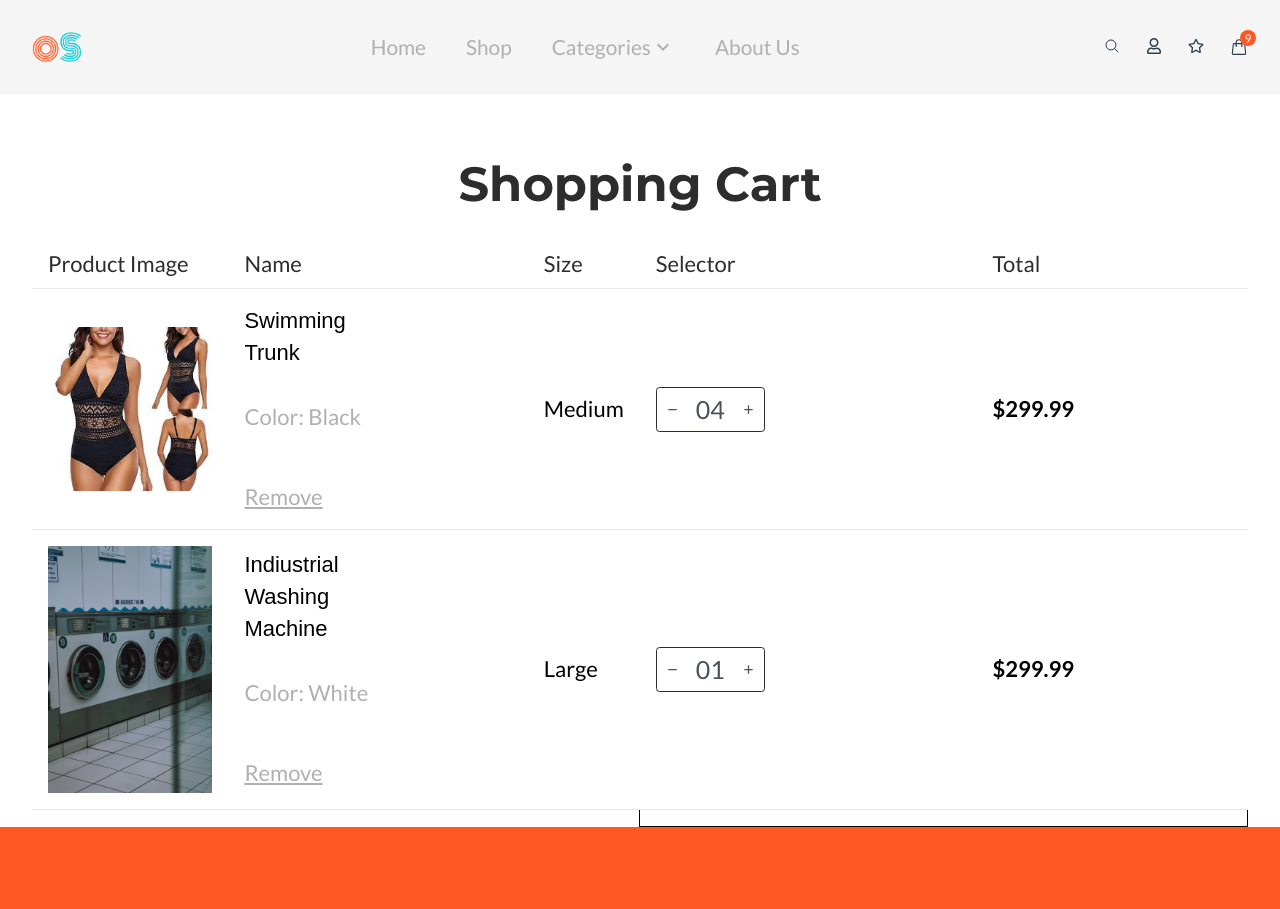
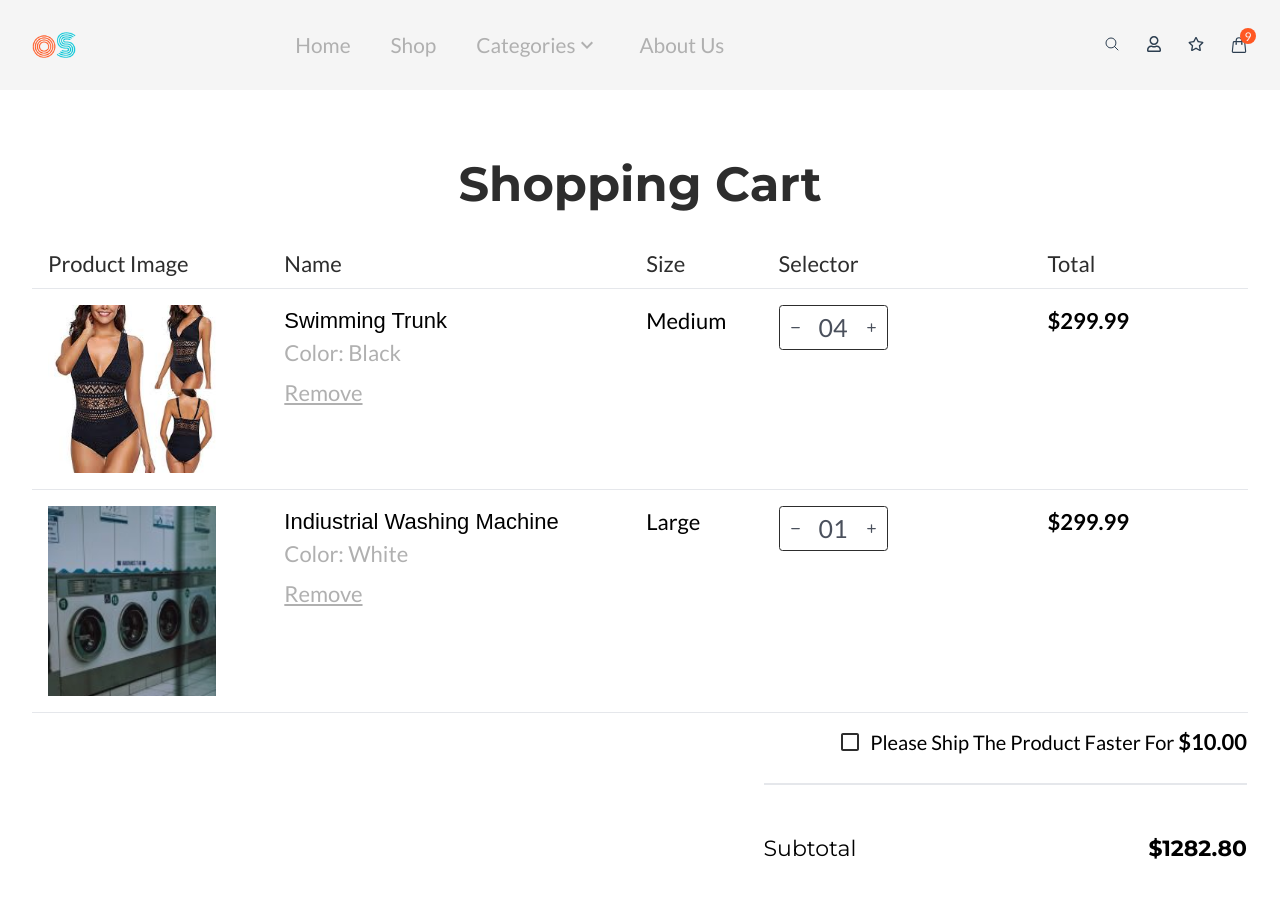
Before and after one commit to obere4u/timbu-cloud-shop, a Next.js app: page /cart in a window 1280 px wide. Shown: the top 909 px of the page. Built offline with nearby package versions, Linux system fonts and the light colour scheme; a web font is replaced by a local one.

Commit message:
Cart done

```diff
--- a/src/app/cart/page.jsx
+++ b/src/app/cart/page.jsx
@@ -3,9 +3,9 @@ import ClientLayout from "../clientLayout";
 import { cn } from "@/utils/cn";
 import { lato, montserrat, volkhov } from "@/ui/fonts";
 import { cartDetails } from "./cartDetails";
-import { HiOutlinePlusSm } from "react-icons/hi";
-import { HiOutlineMinusSm } from "react-icons/hi";
+import { HiOutlinePlusSm, HiOutlineMinusSm } from "react-icons/hi";
 import Image from "next/image";
+import { MdOutlineCheckBoxOutlineBlank } from "react-icons/md";
 
 export default function Cart() {
   const tableHeaders = ["product image", "name", "size", "selector", "total"];
@@ -21,9 +21,8 @@ export default function Cart() {
           Shopping cart
         </h1>
 
-        <div className="mt-10">
-          <table className="min-w-full leading-normal border-collapse">
-            <thead>
+        <table className="mt-10 min-w-full leading-normal border-collapse">
+          <thead className="w-full">
             <tr>
               {tableHeaders.map((tableHeader) => (
                 <th
@@ -42,23 +41,27 @@ export default function Cart() {
             {cartDetails.map((item, index) => (
               <React.Fragment key={index}>
                 <tr>
-                    <td className="px-4 py-4 text-left capitalize border-b border-t">
+                  <td className="align-top px-4 py-4 text-left capitalize border-b border-t">
+                    <div className="flex flex-col justify-between h-full">
                       <Image
                         src={item.image}
                         width={168}
                         height={225}
                         alt={item.name[0].title}
                       />
+                    </div>
                   </td>
-                    <td className="px-4 py-2 text-left capitalize border-b border-t">
-                      <p
+                  <td className="align-top px-4 py-4 text-left capitalize border-b border-t">
+                    <div className="flex flex-col h-full justify-between">
+                      <div>
+                        <span
                           className={cn(
                             volkhov.className,
-                          "w-[40%] py-2 font-[400] capitalize text-[1.375rem] text-left leading-[32px]"
+                            "py-2 font-[400] capitalize text-[1.375rem] text-left leading-[32px]"
                           )}
                         >
                           {item.name[0].title}
-                      </p>
+                        </span>
                         <br />
                         <span
                           className={cn(
@@ -68,25 +71,26 @@ export default function Cart() {
                         >
                           color: {item.name[0].color}
                         </span>
-                      <br />
+                      </div>
                       <button
                         className={cn(
                           lato.className,
-                          "mt-10 py-2 font-[400] capitalize text-[1.375rem] text-left text-secondary-mediumGrey underline leading-[32px]"
+                          "mt-auto py-2 font-[400] capitalize text-[1.375rem] text-left text-secondary-mediumGrey underline leading-[32px]"
                         )}
                       >
                         {item.name[0].remove}
                       </button>
+                    </div>
                   </td>
                   <td
                     className={cn(
                       lato.className,
-                        "px-4 py-2 font-[400] capitalize border-b border-t text-[1.375rem] text-left leading-[32px]"
+                      "align-top px-4 py-4 font-[400] capitalize border-b border-t text-[1.375rem] text-left leading-[32px]"
                     )}
                   >
-                      {item.size}
+                    <span>{item.size}</span>
                   </td>
-                    <td className="px-4 py-2 text-left capitalize border-b border-t">
+                  <td className="align-top px-4 py-4 text-left capitalize border-b border-t">
                     <div
                       className={cn(
                         lato.className,
@@ -106,7 +110,7 @@ export default function Cart() {
                   <td
                     className={cn(
                       lato.className,
-                        "px-4 py-2 font-[700] capitalize border-b border-t text-[1.375rem] text-left leading-[32px]"
+                      "align-top px-4 py-4 font-[700] capitalize border-b border-t text-[1.375rem] text-left leading-[32px]"
                     )}
                   >
                     {item.total}
@@ -120,15 +124,54 @@ export default function Cart() {
               <td colSpan="3"></td>
               <td
                 colSpan="2"
-                  className="px-4 border border-black py-2 text-left capitalize border-t w-[50%]"
+                className="align-top  py-2 text-right capitalize border-t"
               >
-                  {/* You can calculate the total here if needed */}
+                <div className="flex space-x-2 items-center justify-end ">
+                  <MdOutlineCheckBoxOutlineBlank className="w-[24px] h-[24px] text-primary-richBlack" />
+                  <p
+                    className={cn(
+                      lato.className,
+                      "capitalize text-[1.25rem] font-[400] leading-[42px]"
+                    )}
+                  >
+                    please ship the product faster for{" "}
+                    <span className="font-[700] text-[1.375rem] leading-[42px]">
+                      $10.00
+                    </span>
+                  </p>
+                </div>
+                <hr className="border-[1px]  mt-5" />
+                <div
+                  className={cn(
+                    montserrat.className,
+                    "py-12 text-[1.375rem] leading-[32px] w-full flex items-center justify-between"
+                  )}
+                >
+                  <span className="font-[400]">subtotal</span>
+                  <span className="font-[700]">$1282.80</span>
+                </div>
+
+                <button
+                  className={cn(
+                    lato.className,
+                    "font-[500] text-[1.5rem] leading-[24px] text-center capitalize w-full py-4 bg-[#B0B0B0] hover:bg-accent-softYellow transition-colors duration-150 ease-in-out hover:text-text-secondary text-secondary-lightGrey rounded-[8px]"
+                  )}
+                >
+                  checkout
+                </button>
+                <p
+                  className={cn(
+                    montserrat.className,
+                    "font-[700] text-[1.375rem] leading-[24px] text-center capitalize w-full underline text-primary-richBlack rounded-[8px] py-12"
+                  )}
+                >
+                  Continue Shopping
+                </p>
               </td>
             </tr>
           </tfoot>
         </table>
       </div>
-      </div>
     </ClientLayout>
   );
 }
--- a/src/components/footer/components/Form.jsx
+++ b/src/components/footer/components/Form.jsx
@@ -52,7 +52,7 @@ export default function Form() {
           type="submit"
           className={cn(
             lato.className,
-            "mt-4 capitalize font-[500] text-[1.5rem] text-center leading-[24px] text-secondary-lightGrey bg-primary-richBlack w-full rounded-[8px] hover:bg-accent-softYellow hover:text-primary-richBlack p-3"
+            "mt-4 capitalize font-[500] text-[1.5rem] text-center leading-[24px] text-secondary-lightGrey bg-primary-richBlack w-full rounded-[8px] hover:bg-accent-softYellow transition-colors duration-150 ease-in-out hover:text-primary-richBlack p-3"
           )}
         >
           Subscribe
--- a/src/components/navbar/Navbar.jsx
+++ b/src/components/navbar/Navbar.jsx
@@ -9,7 +9,7 @@ export default function Navbar() {
   const [header, setHeader] = useState(false);
 
   const scrollHeader = () => {
-    if (window.scrollY >= 70) {
+    if (window.scrollY >= 32) {
       setHeader(true);
     } else {
       setHeader(false);
--- a/src/components/navbar/components/Links.jsx
+++ b/src/components/navbar/components/Links.jsx
@@ -49,13 +49,13 @@ export default function Links({ header }) {
           <div
             key={index}
             className={cn(
-              "w-fit capitalize text-[1.3rem] text-secondary-mediumGrey hover:text-text-primary hover:scale-[1.03] border-b border-secondary-lightGrey hover:border-text-primary leading-[24px] transition duration-150 ease-in-out",
+              "w-fit capitalize text-[1.3rem] text-secondary-mediumGrey hover:text-text-primary hover:scale-[1.03]  hover:border-text-primary leading-[24px] transition duration-150 ease-in-out",
               {
-                "text-secondary-mediumGrey border-primary-richBlack hover:border-b hover:border-secondary-lightGrey hover:text-secondary-lightGrey":
+                "text-secondary-mediumGrey border-b border-primary-richBlack hover:border-b hover:border-secondary-lightGrey hover:text-secondary-lightGrey":
                   header,
-                "text-secondary-lightGrey border-secondary-lightGrey scale-[1.03]":
+                "text-secondary-lightGrey border-b border-secondary-lightGrey scale-[1.03]":
                   pathname === link.path && header,
-                "text-text-primary scale-[1.03] border-text-primary":
+                "text-text-primary scale-[1.03] border-b border-text-primary":
                   pathname === link.path && !header,
               }
             )}
--- a/src/components/navbar/components/buttons.jsx
+++ b/src/components/navbar/components/buttons.jsx
@@ -27,17 +27,14 @@ export default function NavButtons({ header }) {
   ];
 
   return (
-    <div className="w-fit flex space-x-4">
+    <div className="w-[35%] flex space-x-4">
       {/*Login and others */}
-      <div className="flex space-x-6 items-center">
+      <div className="w-full flex space-x-2 items-center">
         <Link href={"/cart"}>
           <div
-            className={cn(
-              "relative flex hover:scale-[1.03] w-full ml-auto items-center space-x-6",
-              {
+            className={cn("relative flex hover:scale-[1.03] w-full", {
               hidden: pathname !== "/",
-              }
-            )}
+            })}
           >
             <span className=" absolute z-10 -top-[8px] -right-2 rounded-full h-[16px] w-[16px] bg-accent-softRed text-center text-[0.75rem] text-secondary-lightGrey">
               9
@@ -49,16 +46,16 @@ export default function NavButtons({ header }) {
             />
           </div>
         </Link>
-
+        <div className="flex w-full justify-between items-center">
           {navBtns.map((navBtn, index) => (
             <Link
               key={index}
               href={navBtn.path}
               className={cn(
-              "w-fit capitalize text-primary-lightCyan text-[1.3rem] text-center hover:text-opacity-70 transition duration-150 ease-in-out",
+                "w-full capitalize text-primary-lightCyan text-[1.3rem] text-center hover:text-opacity-70 transition duration-150 ease-in-out",
                 {
+                  hidden: pathname !== "/",
                   "text-text-primary scale-[1.02]": pathname === navBtn.path,
-                hidden: pathname !== "/",
                   "text-text-secondary scale-[1.02] bg-primary-lightCyan px-8 py-2 rounded-md hover:bg-opacity-80 transition duration-150 ease-in-out":
                     navBtn.path === "/login",
                 }
@@ -67,6 +64,7 @@ export default function NavButtons({ header }) {
               {navBtn.title}
             </Link>
           ))}
+        </div>
       </div>
 
       {/*Cart and others */}
```
Also changed, not shown: public/washingMachine.jpg. Lines whose indentation alone changed are shown as unchanged.
